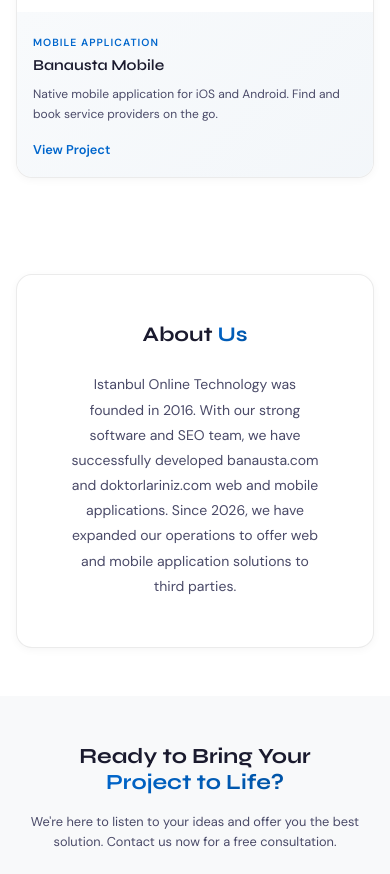
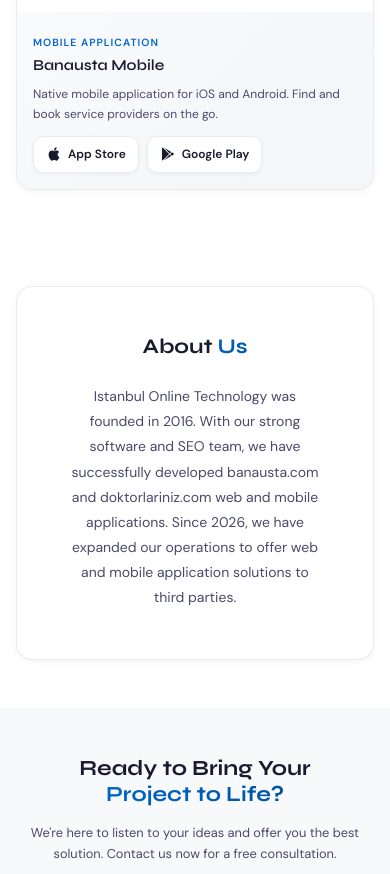
Before and after one commit to mustafafiliz/istanbul-online, a website: page index.html in a window 390 px wide. Shown: the part 2620-3494 px from the top of the page. Drawn offline with Linux system fonts and the light colour scheme.

Commit message:
Implement app store buttons in index.html for mobile application links; enhance styles in styles.css for button layout and appearance. Update language files for consistency in project descriptions.

```diff
--- a/assets/css/styles.css
+++ b/assets/css/styles.css
@@ -929,6 +929,51 @@ ul {
 .project-link svg {
   width: 16px;
   height: 16px;
+}
+
+.store-buttons {
+  display: flex;
+  gap: 12px;
+  margin-top: 16px;
+  flex-wrap: wrap;
+}
+
+.store-button {
+  display: inline-flex;
+  align-items: center;
+  gap: 8px;
+  padding: 10px 16px;
+  background: var(--bg-primary);
+  border: 1px solid var(--border-color);
+  border-radius: var(--radius-md);
+  font-size: 0.85rem;
+  font-weight: 600;
+  color: var(--text-primary);
+  text-decoration: none;
+  transition: all 0.2s ease;
+  box-shadow: 0 2px 4px rgba(0, 0, 0, 0.04);
+}
+
+.store-button:hover {
+  background: var(--bg-secondary);
+  border-color: var(--accent-1);
+  color: var(--accent-1);
+  box-shadow: 0 4px 8px rgba(0, 0, 0, 0.08);
+  transform: translateY(-1px);
+}
+
+.store-button svg {
+  width: 20px;
+  height: 20px;
+  flex-shrink: 0;
+}
+
+.store-button.app-store {
+  color: var(--text-primary);
+}
+
+.store-button.google-play {
+  color: var(--text-primary);
 }
 
 /* ============================================
@@ -1806,6 +1851,22 @@ ul {
     font-size: 0.95rem;
   }
 
+  .store-buttons {
+    gap: 8px;
+    margin-top: 12px;
+  }
+
+  .store-button {
+    padding: 8px 12px;
+    font-size: 0.75rem;
+    gap: 6px;
+  }
+
+  .store-button svg {
+    width: 16px;
+    height: 16px;
+  }
+
   .service-card {
     padding: 20px;
   }
--- a/assets/lang/en.json
+++ b/assets/lang/en.json
@@ -55,12 +55,12 @@
         "title": "Banausta Web",
         "category": "Web Application",
         "description": "Modern web platform connecting service providers and customers. Responsive design with seamless user experience."
-      },
+    },
       "community": {
         "title": "Banausta Community",
         "category": "Community Platform",
         "description": "A vibrant community hub where craftsmen and customers interact, share reviews, and build trust."
-      },
+    },
       "mobile": {
         "title": "Banausta Mobile",
         "category": "Mobile Application",
--- a/assets/lang/tr.json
+++ b/assets/lang/tr.json
@@ -55,12 +55,12 @@
         "title": "Banausta Web",
         "category": "Web Uygulaması",
         "description": "Hizmet sağlayıcıları ve müşterileri buluşturan modern web platformu. Responsive tasarım ve kusursuz kullanıcı deneyimi."
-      },
+    },
       "community": {
         "title": "Banausta Community",
         "category": "Topluluk Platformu",
         "description": "Ustaların ve müşterilerin etkileşimde bulunduğu, değerlendirme paylaştığı ve güven inşa ettiği canlı bir topluluk merkezi."
-      },
+    },
       "mobile": {
         "title": "Banausta Mobil",
         "category": "Mobil Uygulama",
--- a/index.html
+++ b/index.html
@@ -283,9 +283,20 @@
               <p class="project-description" data-i18n="projects.items.mobile.description">
                 Native mobile application for iOS and Android. Find and book service providers on the go.
               </p>
-              <a href="https://banausta.com" target="_blank" rel="noopener noreferrer" class="project-link">
-                <span data-i18n="projects.viewProject">View Project</span>
-              </a>
+              <div class="store-buttons">
+                <a href="https://apps.apple.com/de/app/banausta/id6502719131?l=en-GB" target="_blank" rel="noopener noreferrer" class="store-button app-store">
+                  <svg viewBox="0 0 24 24" fill="currentColor" width="20" height="20">
+                    <path d="M18.71 19.5c-.83 1.24-1.71 2.45-3.05 2.47-1.34.03-1.77-.79-3.29-.79-1.53 0-2 .77-3.27.82-1.31.05-2.3-1.32-3.14-2.53C4.25 17 2.94 12.45 4.7 9.39c.87-1.52 2.43-2.48 4.12-2.51 1.28-.02 2.5.87 3.29.87.78 0 2.26-1.07 3.81-.91.65.03 2.47.26 3.64 1.98-.09.06-2.17 1.28-2.15 3.81.03 3.02 2.65 4.03 2.68 4.04-.03.07-.42 1.44-1.38 2.83M13 3.5c.73-.83 1.94-1.46 2.94-1.5.13 1.17-.34 2.35-1.04 3.19-.69.85-1.83 1.51-2.95 1.42-.15-1.15.41-2.35 1.05-3.11z"/>
+                  </svg>
+                  <span>App Store</span>
+                </a>
+                <a href="https://play.google.com/store/apps/details?id=com.banausta.banaustanative&utm_source=emea_Med" target="_blank" rel="noopener noreferrer" class="store-button google-play">
+                  <svg viewBox="0 0 24 24" fill="currentColor" width="20" height="20">
+                    <path d="M3,20.5V3.5C3,2.91 3.34,2.39 3.84,2.15L13.69,12L3.84,21.85C3.34,21.6 3,21.09 3,20.5M16.81,15.12L6.05,21.34L14.54,12.85L16.81,15.12M20.16,10.81C20.5,11.08 20.75,11.5 20.75,12C20.75,12.5 20.53,12.9 20.18,13.18L17.89,14.5L15.39,12L17.89,9.5L20.16,10.81M6.05,2.66L16.81,8.88L14.54,11.15L6.05,2.66Z"/>
+                  </svg>
+                  <span>Google Play</span>
+                </a>
+              </div>
             </div>
           </div>
         </div>
```
